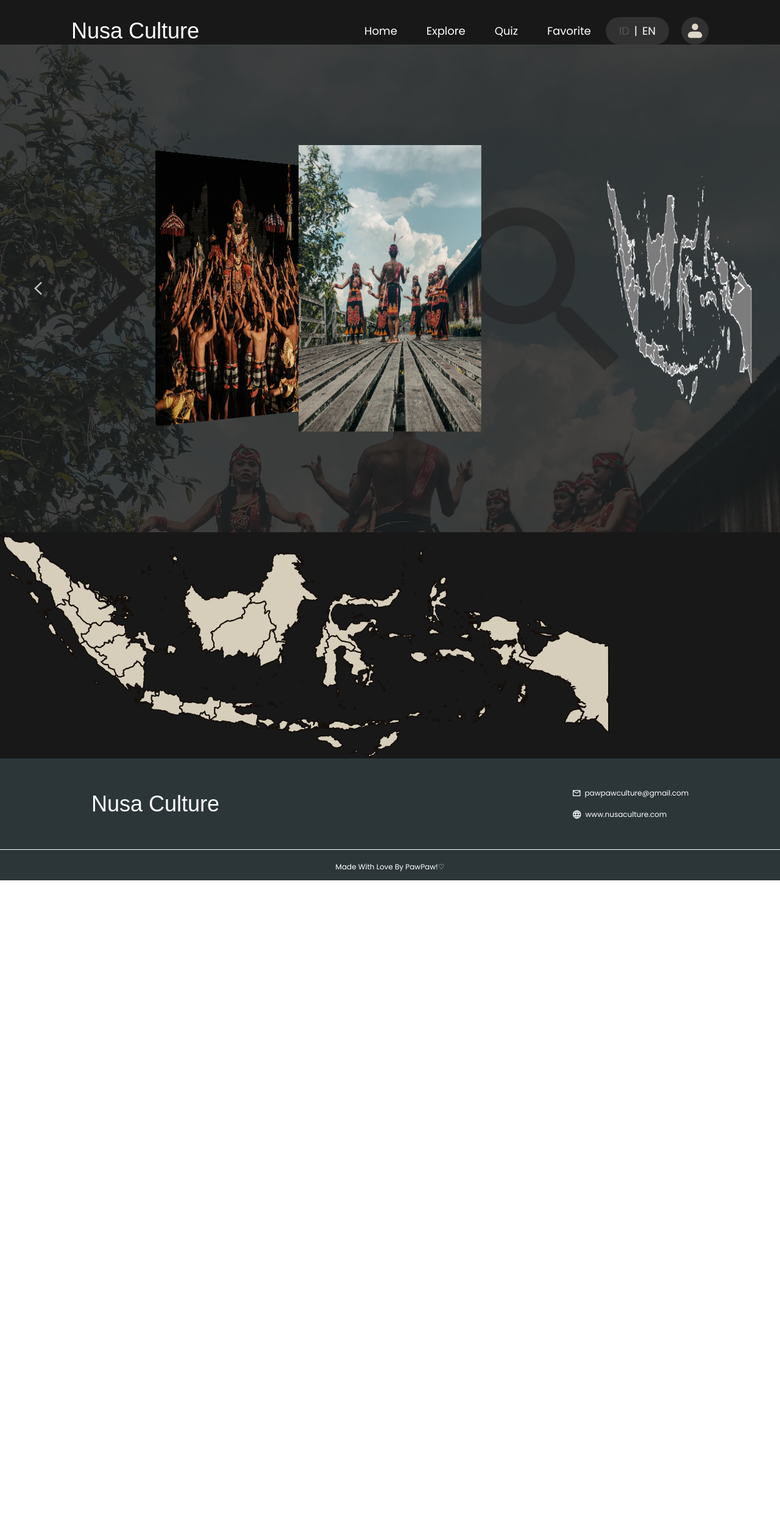
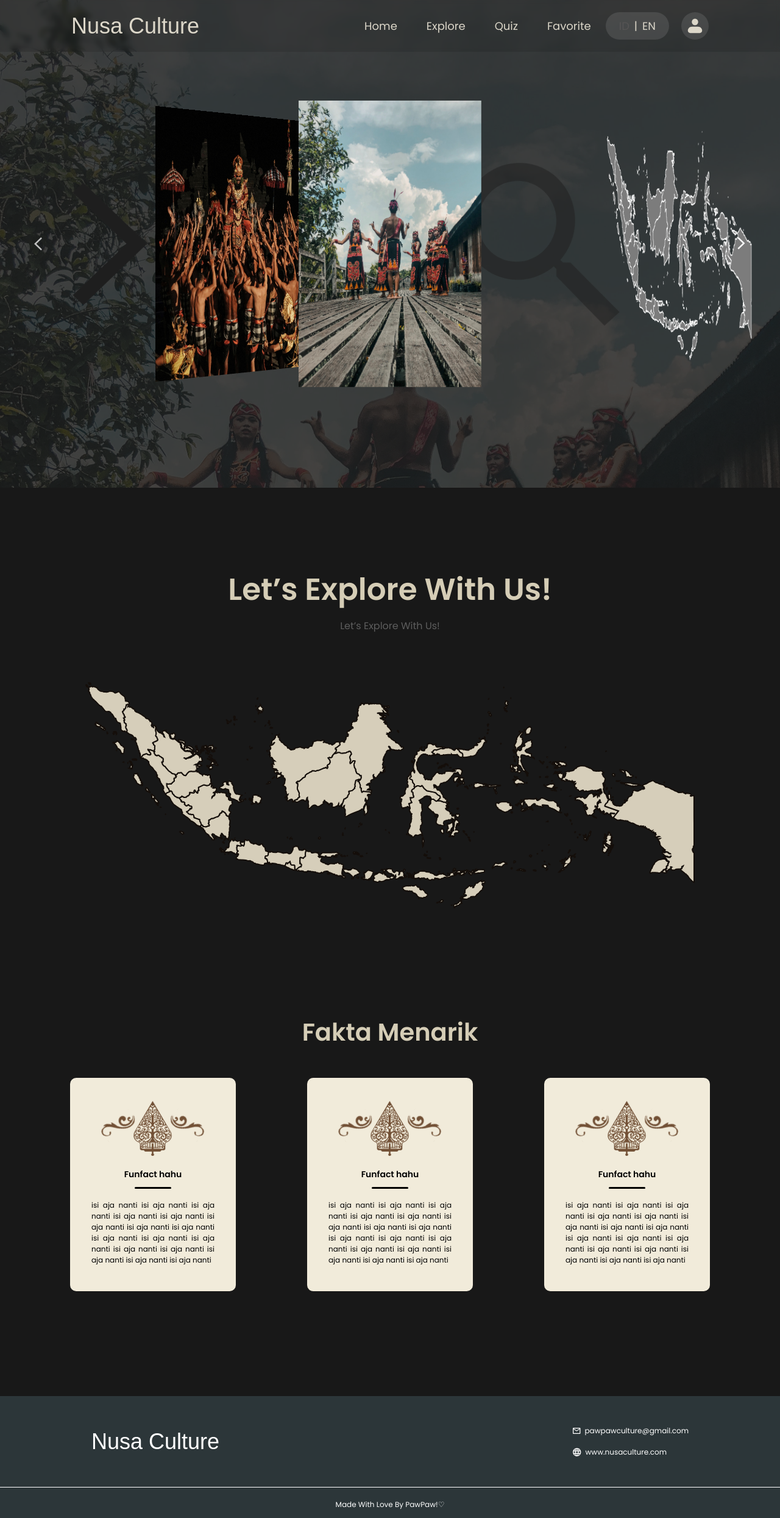
Before and after one commit to Fawwazalf/nusaculture, a Next.js app: page / in a window 1280 px wide. Shown: the whole page at 61% size. Before the commit the page ends 1444 px from the top, so only its background shows below. Built offline with nearby package versions, Linux system fonts and the light colour scheme; a web font is replaced by a local one.

Commit message:
update home

```diff
--- /dev/null
+++ b/src/app/detail/page.jsx
@@ -0,0 +1,13 @@
+import Navigation from '@/components/Navigation'
+import React from 'react'
+
+const page = () => {
+  return (
+    <div className='bg-[#181818] w-full h-screen'>
+        <Navigation/>
+
+    </div>
+  )
+}
+
+export default page
--- a/src/app/explore/page.jsx
+++ b/src/app/explore/page.jsx
@@ -22,9 +22,9 @@ const page = () => {
   }, [searchValue, selectedOption]);
 
   return (
-    <div className="bg-[#181818] w-screen h-full">
+    <div className="bg-[#181818] w-full h-full">
       <Navigation />
-      <div className="flex mx-[117px] mt-[55px]">
+      <div className="flex mx-[117px] pt-[120px]">
         <div className="flex w-[70%] justify-between py-2 px-5 rounded-[50px] bg-white mr-[25px]">
           <input
             type="text"
@@ -52,7 +52,7 @@ const page = () => {
           ))}
         </select>
       </div>
-      <div className="mx-[117px] flex gap-10 my-[55px] flex-wrap">
+      <div className="mx-[117px] flex gap-9 my-[55px] flex-wrap justify-center xl:justify-start">
         {filteredData.map((item) => (
           <div key={item.id}>
             <CardCulture
--- a/src/app/page.jsx
+++ b/src/app/page.jsx
@@ -4,13 +4,26 @@ import Navigation from "@/components/Navigation";
 import Carousel from "@/components/Carousel";
 import { Caladea } from "next/font/google";
 import MapIndonesia from "@/components/MapIndonesia";
+import CardFunfact from "@/components/CardFunfact";
 
 export default function Home() {
   return (
     <div className="bg-[#181818] ">
       <Navigation />
       <Carousel />
-      <MapIndonesia />
+      <div className="w-full h-full mt-[130px] flex flex-col justify-center items-center text-white">
+        <p className="mb-[10px] text-[50px] font-semibold text-[#D5CDB6]">Let’s Explore With Us!</p>
+        <p className="mb-[80px] text-white/30">Let’s Explore With Us!</p>
+        <MapIndonesia />
+      </div>
+      <div className="w-full h-screen flex flex-col justify-center items-center">
+        <p className="mb-[45px] text-[40px] font-semibold text-[#D5CDB6]">Fakta Menarik</p>
+        <div className="flex justify-between w-[1050px]">
+          <CardFunfact/>
+          <CardFunfact/>
+          <CardFunfact/>
+        </div>
+      </div>
       <Footer />
     </div>
   );
--- /dev/null
+++ b/src/components/CardFunfact.jsx
@@ -0,0 +1,14 @@
+
+
+const CardFunfact = () => {
+  return (
+    <div className="w-[272px] h-[350px] rounded-[10px] bg-[#F1EBDA] p-[35px] flex flex-col items-center">
+        <img src="imgfunfact.svg" alt="" />
+        <p className="text-[14px] font-semibold mt-[20px]">Funfact hahu</p>
+        <div className="w-[60px] h-[3px] bg-black rounded-full mt-[10px] mb-[18px]"></div>
+        <p className="text-[12px] text-justify">isi aja nanti isi aja nanti isi aja nanti isi aja nanti isi aja nanti isi aja nanti isi aja nanti isi aja nanti isi aja nanti isi aja nanti isi aja nanti isi aja nanti isi aja nanti isi aja nanti isi aja nanti isi aja nanti </p>
+    </div>
+  )
+}
+
+export default CardFunfact
--- a/src/components/MapIndonesia.jsx
+++ b/src/components/MapIndonesia.jsx
@@ -23,7 +23,7 @@ const draw = {
 const MapIndonesia = () => {
   return (
     <>
-      <div className="w-[85%] h-[50%] overflow-scroll">
+      <div className="">
         <motion.svg
           fill="#7c7c7c"
           strokeWidth="2"
--- a/src/components/Navigation.jsx
+++ b/src/components/Navigation.jsx
@@ -4,29 +4,29 @@ import { Spirax } from "next/font/google";
 const spirax = Spirax({ subsets: ["latin"], weight: "400" });
 const Navigation = () => {
   return (
-    <nav className="flex justify-between mx-[117px] pt-7 text-[18px] items-center text-white sticky z-50">
+    <nav className="flex justify-between w-full px-[117px] py-5 text-[18px] items-center text-[#DCD7C9] fixed z-50 backdrop-blur-sm bg-black/10">
       <p className={`text-4xl  ${spirax.className}`}>Nusa Culture</p>
       <div className="flex">
         <ul className="flex justify-center items-center gap-[48px]">
-          <li>
+          <li className="hover:underline underline-offset-4">
             <Link href="/">Home</Link>
           </li>
-          <li>
+          <li className="hover:underline underline-offset-4">
             <Link href="/explore">Explore</Link>
           </li>
-          <li>
+          <li className="hover:underline underline-offset-4">
             <Link href="/">Quiz</Link>
           </li>
-          <li>
+          <li className="hover:underline underline-offset-4">
             <Link href="/">Favorite</Link>
           </li>
         </ul>
         <div className="flex ml-6 bg-[#C3C3C3]/[0.15] py-[7px] px-[22px] rounded-[26px]  justify-center items-center mr-[20px]">
-          <p className="mr-2 text-[#565555]">ID</p>
+          <p className="mr-2 text-[#565555] cursor-pointer">ID</p>
           <div>|</div>
-          <p className="ml-2">EN</p>
+          <p className="ml-2 cursor-pointer">EN</p>
         </div>
-        <div className=" bg-[#C3C3C3]/[0.15] w-[45px] h-[45px] rounded-[26px] flex justify-center items-center">
+        <div className=" bg-[#C3C3C3]/[0.15] w-[45px] h-[45px] rounded-[26px] flex justify-center items-center cursor-pointer">
           <img src="iconProfile.svg" alt="" className="w-[25px] h-[25px]" />
         </div>
       </div>
```
Also changed, not shown: public/imgfunfact.svg (added).
